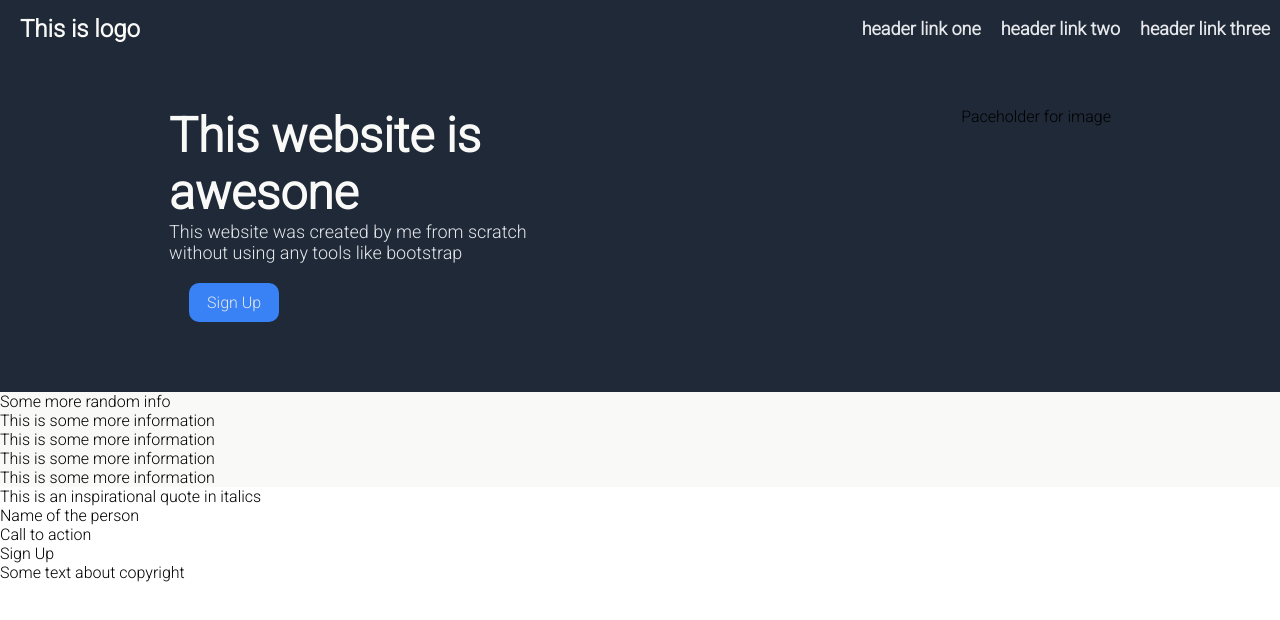
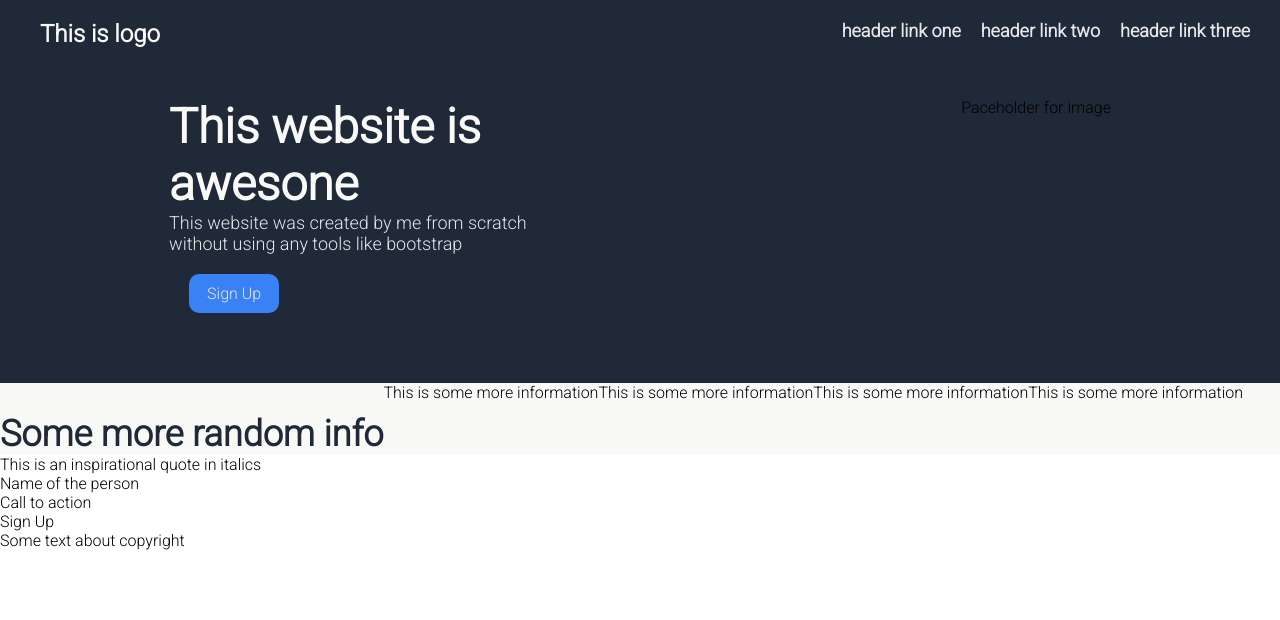
Before and after one commit to banchuk/landing_page, a plain HTML site: page index.html in a window 1280 px wide. Drawn offline with Linux system fonts and the light colour scheme.

Commit message:
trying to make some changes

```diff
--- a/index.html
+++ b/index.html
@@ -14,11 +14,11 @@
     <div class="body">
         <div class="header">
             <div class="logo">This is logo</div>
-            <ul class="links">
-                <li>header link one</li>
-                <li>header link two</li>
-                <li>header link three</li>
-            </ul>
+            <div class="links">
+                <a>header link one</a>
+                <a>header link two</a>
+                <a>header link three</a>
+            </div>
         </div>
         <div class="first">
             <div class="left">
--- a/style.css
+++ b/style.css
@@ -16,6 +16,9 @@ html, body{
     color: white;
     font-weight: bold;
     justify-content: space-between;
+    padding-top: 20px;
+    padding-left: 20px;
+    padding-right: 20px;
     padding-bottom: 50px;
     background-color: #1f2937;
 }
@@ -34,9 +37,7 @@ html, body{
     font-size: 18px;
     color: #E5E7EB;
 }
-li{
-    list-style: none;
-}
+
 .first{
     display: flex;
     justify-content: space-around;
@@ -72,4 +73,18 @@ li{
 }
 .second{
     background-color: #F9FAF8;
+    display: flex;
+
+
+
 }
+.second .text {
+    color: #1f2937;
+    font-size: 36px;
+    font-weight: 800;
+    text-align: center;
+    padding-top: 30px;
+}
+.one, .two, .three, .four{
+    align-self: auto;
+}
```
